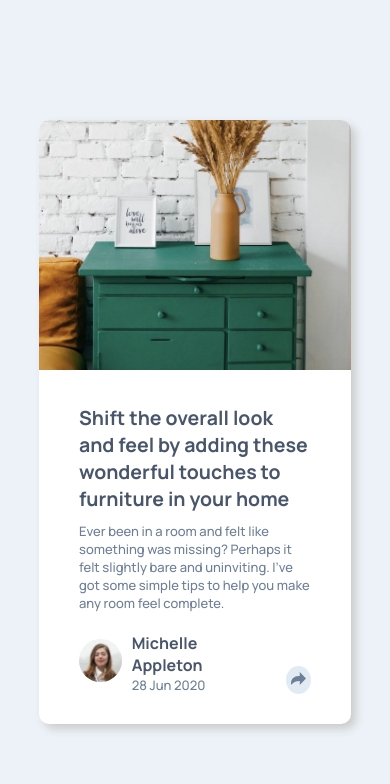
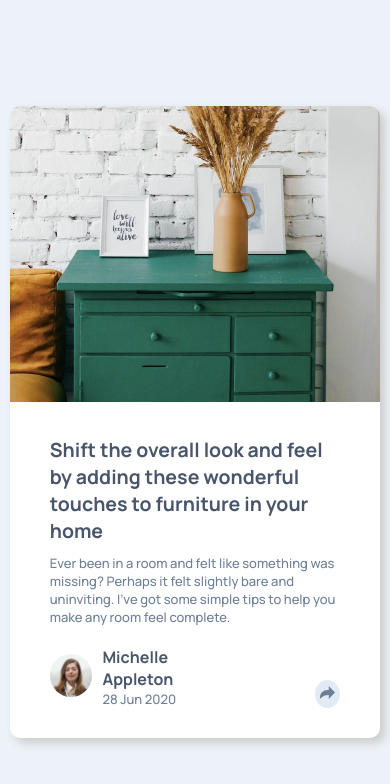
Before and after one commit to Renatodcr/desafio-frontend-mentor, a plain HTML site: page index.html in a window 390 px wide. Drawn offline with Linux system fonts and the light colour scheme.

Commit message:
componente de visualizacao de artigo
componente de visualizacao de artigo

```diff
--- a/style.css
+++ b/style.css
@@ -1,10 +1,9 @@
 * {
   outline: 0;
+  margin: 0px;
+  padding: 0px;
 }
 html, body {
-  max-width: 1440px;
-  margin: 0px;
-  padding: 0px;
   box-sizing: border-box;
   font-size: 13px;
 }
@@ -32,14 +31,11 @@ body {
 }
 
 .image {
-  flex: 1;
-  height: 100%;
-
+  width: 45%;
 }
 
 .image img {
-  width: 100%;
-  height: 100%;
+  max-width: 100%;
   border-radius: 10px 0px 0px 10px;
 }
 
@@ -251,6 +247,6 @@ body {
 
 @media(max-width: 600px) {
     .container{
-      width: 80%;
+      width: 95%;
     }
   }
```
